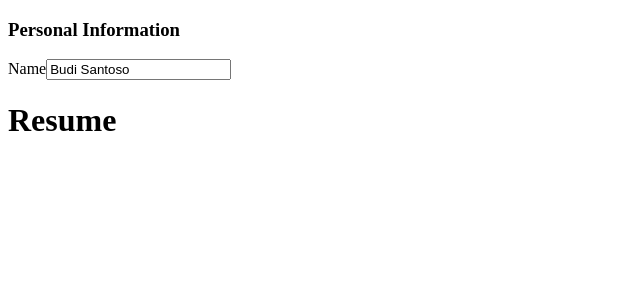
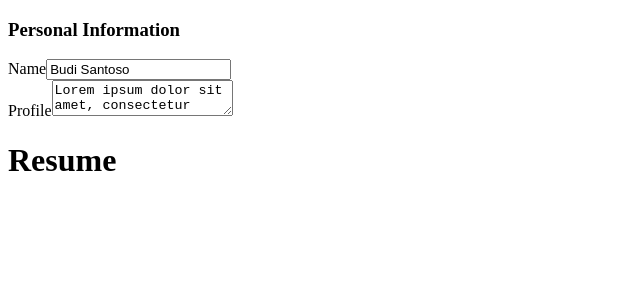
Before and after one commit to roaayala/cv-builder, a React (Vite) app: page / in a window 1280 px wide. Shown: the top 300 px of the page, without its empty margins (0-640 px from the left). Built offline with nearby package versions, Linux system fonts and the light colour scheme.

Commit message:
components: TextareaInput

```diff
--- a/src/components/forms/PersonalInformationForm.jsx
+++ b/src/components/forms/PersonalInformationForm.jsx
@@ -1,3 +1,4 @@
+import TextareaInput from "./TextareaInput";
 import TextInput from "./TextInput";
 
 export default function PersonalInformationForm({ information }) {
@@ -10,6 +11,13 @@ export default function PersonalInformationForm({ information }) {
         placeholder="Name"
         value={information.name}
       />
+
+      <TextareaInput
+        label="Profile"
+        id="profile"
+        placeholder="Profile"
+        value={information.profile}
+      />
     </div>
   );
 }
--- a/src/components/forms/TextInput.jsx
+++ b/src/components/forms/TextInput.jsx
@@ -14,6 +14,7 @@ export default function TextInput({
       <input
         id={id}
         placeholder={placeholder}
+        name={id}
         value={name}
         type={type}
         onChange={(e) => setName(e.target.value)}
--- a/src/components/forms/TextareaInput.jsx
+++ b/src/components/forms/TextareaInput.jsx
@@ -1,17 +1,18 @@
 import { useState } from "react";
 
-export default function TextareaInput({
-  id,
-  label,
-  placeholder,
-  value,
-  type = "text",
-}) {
-  const [name, setName] = useState(value);
+export default function TextareaInput({ id, label, placeholder, value }) {
+  const [profile, setProfile] = useState(value);
   return (
     <div>
       <label htmlFor={id}>{label}</label>
-      <textarea name="" id=""></textarea>
+      <textarea
+        name={id}
+        id={id}
+        placeholder={placeholder}
+        onChange={(e) => setProfile(e.target.value)}
+      >
+        {profile}
+      </textarea>
     </div>
   );
 }
```
